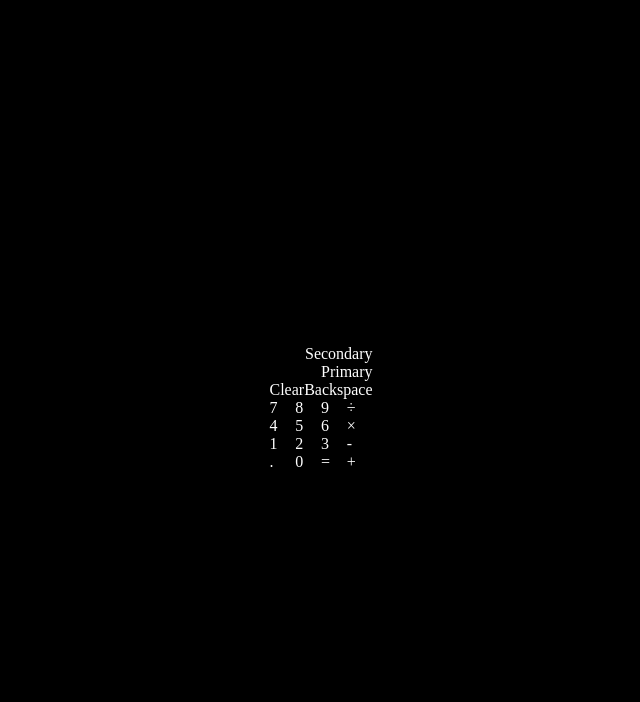
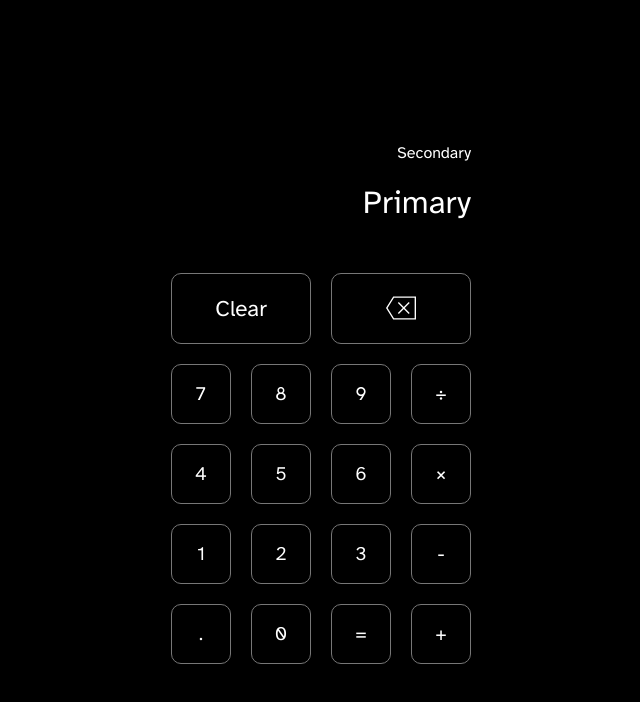
Before and after one commit to stieludv/calculator, a plain HTML site: page index.html in a window 1280 px wide. Shown: the whole page, without its empty margins (319-959 px from the left). Drawn offline with Linux system fonts and the light colour scheme.

Commit message:
rudimentary layout and styling

```diff
--- a/index.html
+++ b/index.html
@@ -2,6 +2,9 @@
 <html>
   <head>
     <link rel="stylesheet" href="style.css">
+    <link rel="preconnect" href="https://fonts.googleapis.com">
+    <link rel="preconnect" href="https://fonts.gstatic.com" crossorigin>
+    <link href="https://fonts.googleapis.com/css2?family=Atkinson+Hyperlegible&display=swap" rel="stylesheet">
   </head>
   <body>
     <div id="calculator">
@@ -11,8 +14,8 @@
       </div>
 
       <div class="remove-button-container">
-        <div id="calculator-clear" class="remove-button clear key">Clear</div>
-        <div id="calculator-backspace" class="remove-button backspace key">Backspace</div>
+        <div id="calculator-clear" class="remove-button clear">Clear</div>
+        <div id="calculator-backspace" class="remove-button backspace"><svg fill="#fff" height="30px" width="30px " version="1.1" id="Capa_1" xmlns="http://www.w3.org/2000/svg" xmlns:xlink="http://www.w3.org/1999/xlink" viewBox="0 0 44.18 44.18" xml:space="preserve"><g id="SVGRepo_bgCarrier" stroke-width="0"></g><g id="SVGRepo_tracerCarrier" stroke-linecap="round" stroke-linejoin="round"></g><g id="SVGRepo_iconCarrier"> <g> <path d="M10.625,5.09L0,22.09l10.625,17H44.18v-34H10.625z M42.18,37.09H11.734l-9.375-15l9.375-15H42.18V37.09z"></path> <polygon points="18.887,30.797 26.18,23.504 33.473,30.797 34.887,29.383 27.594,22.09 34.887,14.797 33.473,13.383 26.18,20.676 18.887,13.383 17.473,14.797 24.766,22.09 17.473,29.383 "></polygon> </g> </g></svg></div>
       </div>
       <div class="keypad-container">
         <div id="calculator-7" class="key number">7</div>
--- a/style.css
+++ b/style.css
@@ -10,14 +10,27 @@ body {
 	justify-content: center;
 	align-items: center;
 	min-height: 100svh;
+	font-family: 'Atkinson Hyperlegible', sans-serif;
 }
 
 #calculator {
 	max-width: 320px;
+	width: 100vw;
 }
 
 .calculator-display {
 	text-align: right;
+	margin-left: 10px;
+	margin-right: 10px;
+}
+
+#calculator-primary-display {
+	height: 80px;
+	font-size: 2em;
+}
+
+#calculator-secondary-display {
+	height: 40px;
 }
 
 .calculator-display-container {
@@ -29,7 +42,35 @@ body {
 	display: flex;
 }
 
+.remove-button {
+	flex: 1 1 50%;
+	max-width: 100%;
+	aspect-ratio: 2;
+	display: flex;
+	align-items: center;
+	justify-content: center;
+	margin: 10px;
+	border-style: solid;
+	border-color: #777;
+	border-width: 1px;
+	border-radius: 10px;
+	font-size: 1.4em;
+}
+
 .keypad-container {
 	display: grid;
 	grid-template-columns: repeat(4, 1fr);
 }
+
+.key {
+	aspect-ratio: 1;
+	display: flex;
+	align-items: center;
+	justify-content: center;
+	margin: 10px;
+	border-style: solid;
+	border-color: #777;
+	border-width: 1px;
+	border-radius: 10px;
+	font-size: 1.2em;
+}
```
